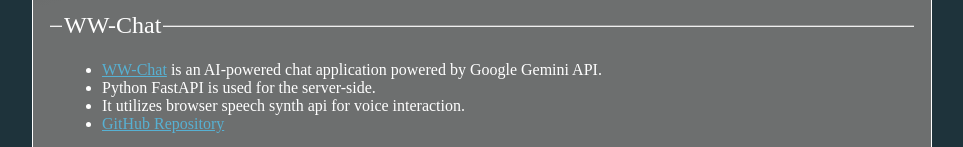
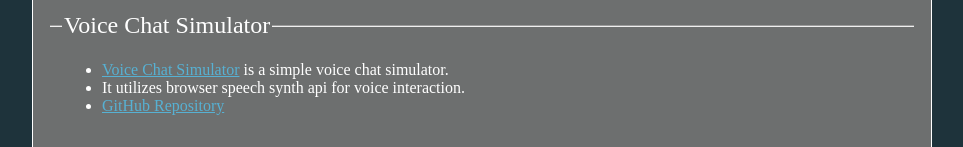
Before and after one commit to AlphaT7/portfolio, a website built with Vite: page src/index.html in a window 1280 px wide. Shown: the part 1566-1713 px from the top of the page, without its empty margins (158-1121 px from the left). Built offline with nearby package versions, Linux system fonts and the light colour scheme; files whose address does not match are found by name.

Commit message:
update voice chat application name and description in HTML files

```diff
--- a/src/index.html
+++ b/src/index.html
@@ -438,19 +438,18 @@
         </fieldset>
 
         <fieldset>
-          <legend>WW-Chat</legend>
+          <legend>Voice Chat Simulator</legend>
           <ul>
             <li>
               <a href="https://jwinters.pythonanywhere.com/" target="_blank"
-                >WW-Chat</a
+                >Voice Chat Simulator</a
               >
-              is an AI-powered chat application powered by Google Gemini API.
+              is a simple voice chat simulator.
             </li>
-            <li>Python FastAPI is used for the server-side.</li>
             <li>It utilizes browser speech synth api for voice interaction.</li>
             <li>
               <a
-                href="https://github.com/AlphaT7/ww-chat_fastapi"
+                href="https://github.com/AlphaT7/chat-simulator"
                 target="_blank"
               >
                 GitHub Repository
```
Also changed, not shown: dist/index.html, 1 other file.
